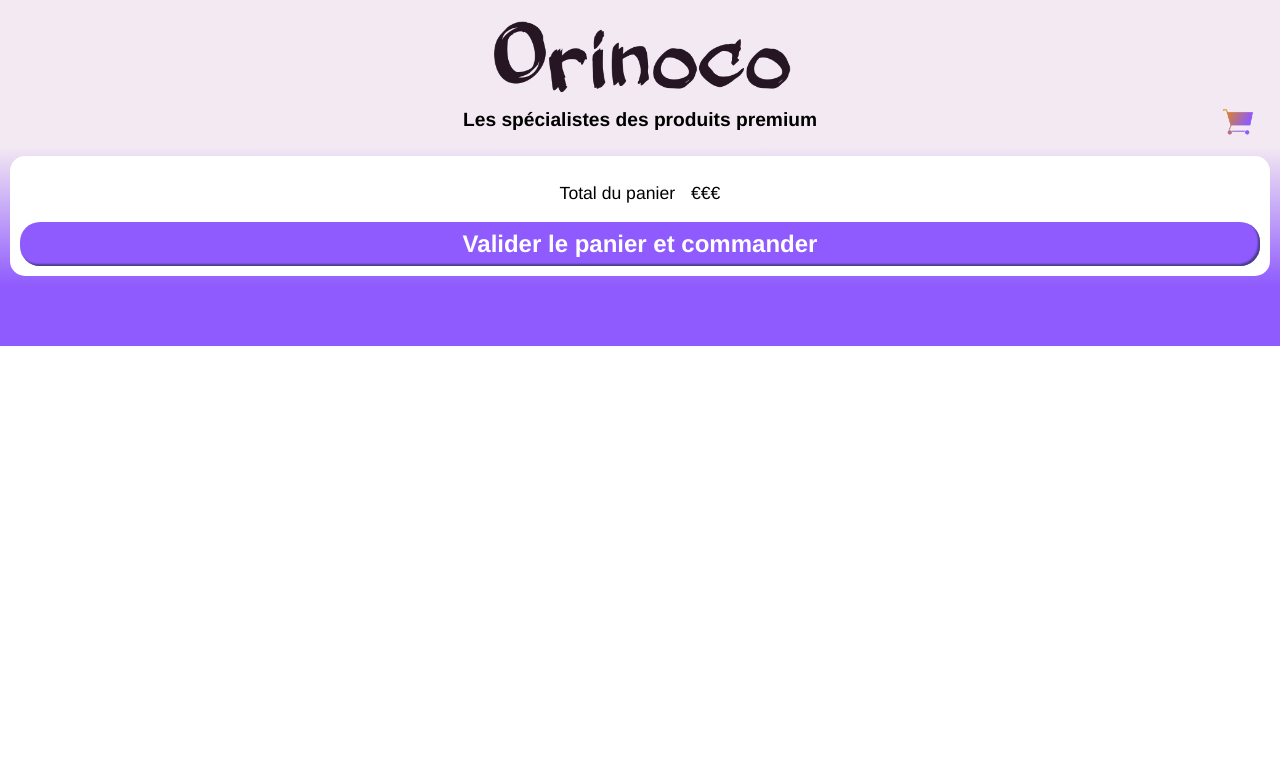
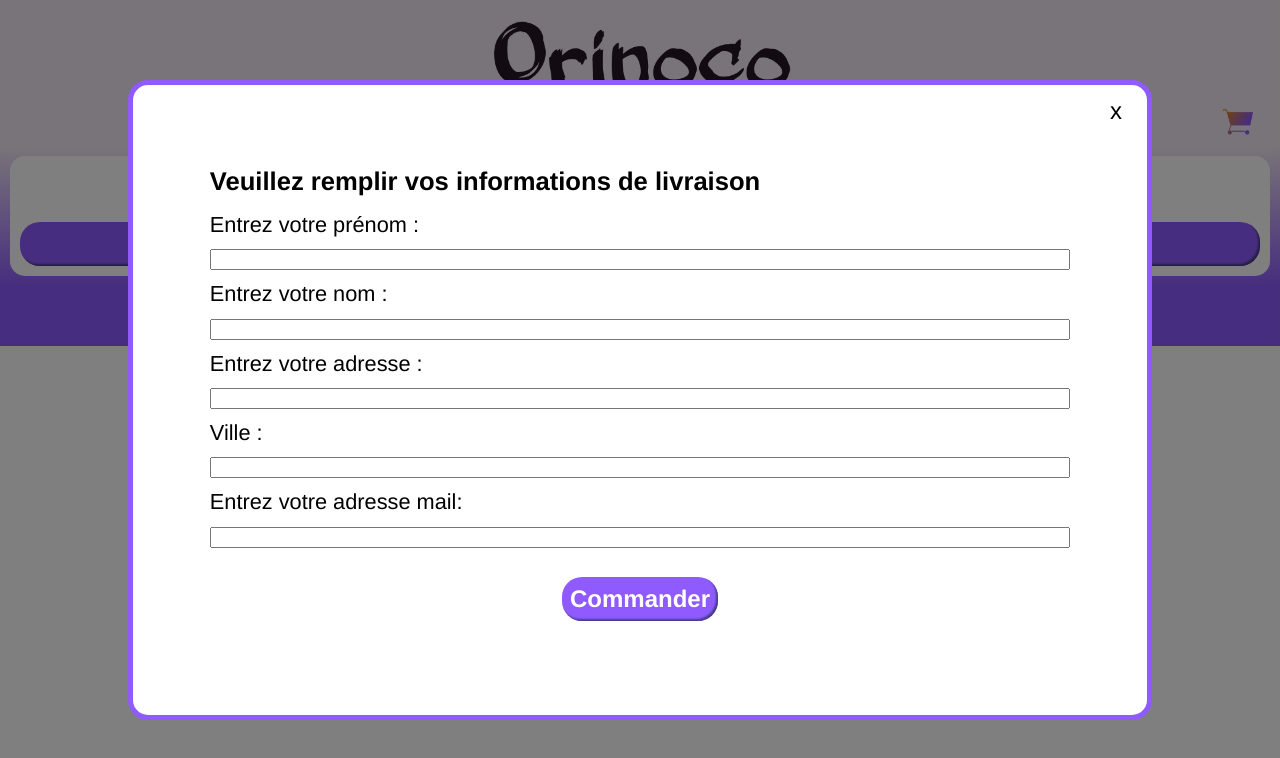
Before and after one commit to zeteo-xulon/Dreux_Nicolas_P5_03082021, a plain HTML site: page front-end/pages/cart.html in a window 1280 px wide. Drawn offline with Linux system fonts and the light colour scheme.

Commit message:
finishing the priceCalculator, fully working // Adding onchange on html input to make the priceCalculator working everytime it change // creating the form draft HTML, and CSS ready with 1.0 on the form.

```diff
--- a/front-end/js/cart.js
+++ b/front-end/js/cart.js
@@ -6,7 +6,7 @@ const cartArticleContainer = document.getElementById("cartArticleList");
 const items = localStorage.productItem;
 const itemQuantity = parseInt(items.quantity);
 const messageBox = document.getElementById("display__message");
-const totalPrice = document.getElementById('totalPrice')
+const totalPrice = document.getElementById("totalPrice");
 
 let incartProduct = JSON.parse(localStorage.getItem("productItem"));
 let productInCart = false;
@@ -36,14 +36,13 @@ function localStorageQuantityCheck(item) {
 			return (productInCart = true);
 		}
 	}
-	if (item.quantity === 0) {
-		return (productInCart = false);
-	}
-	return (productInCart = true);
+	item.quantity === 0 ? productInCart = false : productInCart = true;
 }
 
 function priceCalculator() {
-	let quantityProductList = document.querySelectorAll(".cart__product__quantity");
+	let quantityProductList = document.querySelectorAll(
+		".cart__product__quantity"
+	);
 	let allPrice = document.querySelectorAll(".cart__product__price");
 	let total = 0;
 
@@ -52,8 +51,8 @@ function priceCalculator() {
 		let price = parseInt(allPrice[i].textContent);
 		let sum = quantity * price;
 		total += sum;
-		totalPrice.innerHTML = formatter.format(total) + "€";
 	}
+	totalPrice.innerHTML = formatter.format(total) + "€";
 }
 
 function cartInjection(item) {
@@ -90,7 +89,7 @@ function injectTeddies(item) {
 		<div class="cart__product__number__box">
 			<input type="number" name="product__quantity" class="cart__product__quantity" min="0" max="9" value='${
 				item.quantity
-			}'>
+			}' onchange='priceCalculator()'>
 			<p class="cart__product__price">${formatter.format(
 				parseInt(item.price) / 100
 			)}</p>
--- a/front-end/pages/cart.html
+++ b/front-end/pages/cart.html
@@ -11,6 +11,27 @@
 <body>
 
   <div class="cart__box">
+    <div class="shade-screen">
+      <article class="form__card">
+        <form action="" method="get" class="form">
+            <p class="form__exit" id="formExit">x</p>
+            <p class="form__title">Veuillez remplir vos informations de livraison</p>
+            <label for="firstname">Entrez votre prénom : </label>
+            <input type="text" name="name" id="firstname" required>
+            <label for="name">Entrez votre nom :</label>
+            <input type="text" name="name" id="name" required>
+            <label for="address">Entrez votre adresse :</label>
+            <input type="text" name="name" id="adress" required>
+            <label for="city">Ville :</label>
+            <input type="text" name="name" id="city" required>
+            <label for="email">Entrez votre adresse mail: </label>
+            <input type="email" name="email" id="email" required>
+          <div class="form__button">
+            <input type="submit" value="Commander" class="form__btn btn">
+          </div>
+        </form>
+      </article>
+    </div>
 
     <header class="header">
       <div class="header__box">
--- a/front-end/sass/layouts/_cart.scss
+++ b/front-end/sass/layouts/_cart.scss
@@ -8,7 +8,7 @@
 	height: 100%;
 	padding: 10px;
 }
-.cart__box{
+.cart__box {
 	display: flex;
 	flex-flow: column nowrap;
 	justify-content: space-between;
@@ -22,19 +22,16 @@
 	padding: 10px;
 	height: 100%;
 	width: 100%;
-	& .cart__article__container{
-		& .cart__article__list{
+	& .cart__article__container {
+		& .cart__article__list {
 			display: flex;
 			flex-flow: column nowrap;
 			gap: 1rem;
-			padding : 0px;
+			padding: 0px;
 			margin: 0px;
 		}
 	}
 }
-
-
-
 
 .cart__article {
 	overflow: hidden;
@@ -44,7 +41,8 @@
 	align-items: center;
 	border: 2px solid #8f5bfe;
 	height: clamp(90px, 20vw, 180px);
-	gap: 1rem;
+	gap: clamp(3px, 0.4rem, 5vw);
+	padding: 0px 10px 0px 0px;
 
 	& .cart__link__product {
 		height: 100%;
@@ -62,22 +60,22 @@
 
 	& .cart__product__box {
 		height: 100%;
-		padding: 10px 0px;
+		padding: 5px 0px;
 		width: clamp(90px, 30vw, 350px);
 		& .cart__product__name {
 			@include smallMargin;
-			font-size: clamp(16px, 1.7rem, 5vw);
+			font-size: clamp(16px, 1.7rem, 4vw);
 			overflow-wrap: break-word;
 		}
 		& .cart__product__id {
 			@include smallMargin;
 			font-weight: lighter;
 			overflow-wrap: break-word;
-      font-size: clamp(10px, 1.5rem, 2vw);
+			font-size: clamp(10px, 1.5rem, 2vw);
 		}
 		& .cart__product__color {
 			@include smallMargin;
-			font-size: clamp(16px, 1.5rem, 2.5vw);
+			font-size: clamp(12px, 1.5rem, 2.5vw);
 			overflow-wrap: break-word;
 			font-weight: bold;
 		}
@@ -86,7 +84,7 @@
 	& .cart__product__number__box {
 		& .cart__product__quantity {
 			font-size: clamp(10px, 1.5rem, 3vw);
-			width: clamp(32px, 2.5rem, 3vw);
+			width: clamp(32px, 5rem, 9vw);
 		}
 		& .cart__product__price {
 			width: 5rem;
@@ -102,3 +100,52 @@
 	gap: 1rem;
 	font-size: clamp(0.8rem, 1.1rem, 1.7rem);
 }
+
+.shade-screen {
+	display: flex;
+	justify-content: center;
+	align-items: center;
+	position: fixed;
+	background-color: rgba(0, 0, 0, 0.5);
+	z-index: 2;
+	height: 100%;
+	width: 100%;
+	& .form__card {
+		position: fixed;
+		background-color: white;
+		height: 80%;
+		width: 80%;
+		border: 5px solid #8f5bfe;
+    overflow: hidden;
+    border-radius: 20px;
+		z-index: 3;
+	}
+}
+.form {
+	position: relative;
+	height: 100%;
+	display: flex;
+	flex-flow: column nowrap;
+	justify-content: center;
+	gap: 0.7rem;
+	padding: clamp(16px,11rem,6vw);
+	font-size: clamp(16px,2rem,1.7vw);
+	& .form__exit{
+		position: absolute;
+    top: 12px;
+    right: 25px;
+		cursor: pointer;
+		font-size: clamp(16px,1.5rem,3vw);
+		margin: 0px;
+	}
+	& .form__title{
+		font-weight: bold;
+    font-size: clamp(20px,2rem,2vw);
+		margin: 5px 0px;
+	}
+	& .form__button{
+		display: flex;
+    justify-content: center;
+		margin: auto;
+	}
+}
```
Also changed, not shown: front-end/css/style.css, 1 other file.
